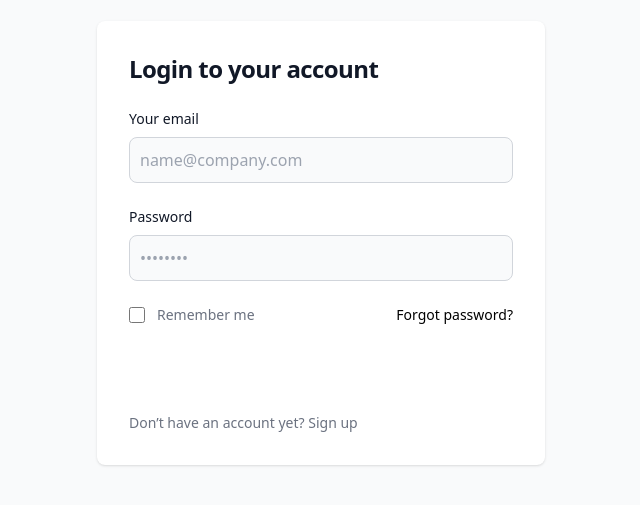
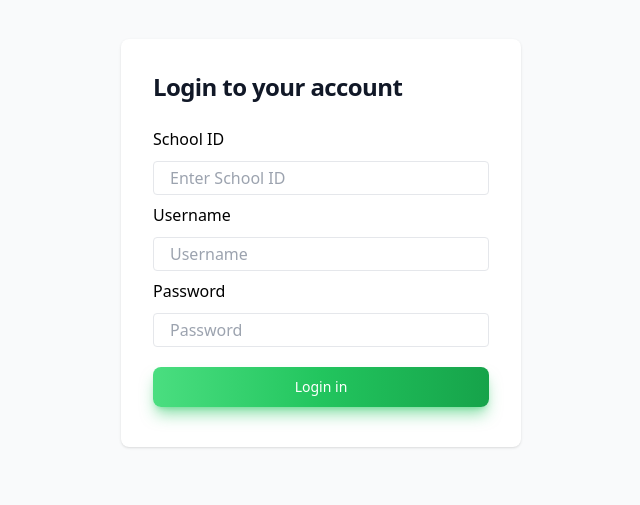
Before and after one commit to SaharaIThelpLine6/SchoolManagementFrontend, a React (Vite) app: page /login in a window 1280 px wide. Shown: the part 157-662 px from the top of the page, without its empty margins (319-959 px from the left). Built offline with nearby package versions, Linux system fonts and the light colour scheme.

Commit message:
redux login function added

```diff
--- a/package.json
+++ b/package.json
@@ -12,7 +12,9 @@
   "dependencies": {
     "@reduxjs/toolkit": "^2.5.0",
     "@tabler/icons-react": "^3.26.0",
+    "axios": "^1.7.9",
     "html-react-parser": "^5.2.2",
+    "js-cookie": "^3.0.5",
     "prop-types": "^15.8.1",
     "react": "^18.3.1",
     "react-crud-icons": "^1.2.3",
--- /dev/null
+++ b/src/features/auth/authSlice.js
@@ -0,0 +1,59 @@
+import { createAsyncThunk, createSlice } from '@reduxjs/toolkit';
+import axios from 'axios';
+
+// Read the token from localStorage (or sessionStorage)
+const token = localStorage.getItem('token');
+
+const initialState = {
+  isAuthenticated: !!token,
+  token: token || null,
+  user: null,
+};
+
+export const verifyToken = createAsyncThunk('auth/verifyToken', async (token, { rejectWithValue }) => {
+  try {
+    const response = await axios.post('http://10.11.13.183:3000/api/users/authenticate', { token });
+    return response.data;
+  } catch (error) {
+    return rejectWithValue(error.response?.data || 'Token verification failed');
+  }
+});
+
+const authSlice = createSlice({
+  name: 'auth',
+  initialState,
+  reducers: {
+    login: (state, action) => {
+      const { token, user } = action.payload;
+      state.isAuthenticated = true;
+      state.token = token;
+      state.user = user;
+
+      localStorage.setItem('token', token);
+    },
+    logout: (state) => {
+      state.isAuthenticated = false;
+      state.token = null;
+      state.user = null;
+      localStorage.removeItem('token');
+    },
+  },
+  extraReducers: (builder) => {
+    builder
+      .addCase(verifyToken.fulfilled, (state, action) => {
+        state.isAuthenticated = true;
+        state.user = action.payload.user;
+      })
+      .addCase(verifyToken.rejected, (state) => {
+        state.isAuthenticated = false;
+        state.token = null;
+        state.user = null;
+        localStorage.removeItem('token');
+      });
+  },
+});
+
+
+
+export const { login, logout } = authSlice.actions;
+export default authSlice.reducer;
--- a/src/pages/AddStudent.jsx
+++ b/src/pages/AddStudent.jsx
@@ -1,5 +1,4 @@
 import { useEffect } from "react";
-import { useDispatch } from "react-redux";
 import { useFormContext } from "react-hook-form";
 import DefaultInput from "../components/Forms/DefaultInput";
 import DefaultSelect from "../components/Forms/DefaultSelect";
@@ -7,7 +6,6 @@ import DefaultSelect from "../components/Forms/DefaultSelect";
 import "flatpickr/dist/flatpickr.css";
 import DatePickerOne from "../components/Forms/DatePicker/DatePickerOne";
 const AddStudent = ({ pageTitle }) => {
-  const dispatch = useDispatch();
 
   const {
     register,
@@ -15,9 +13,6 @@ const AddStudent = ({ pageTitle }) => {
     formState: { errors },
   } = useFormContext();
 
-  useEffect(() => {
-    dispatch({ type: "SET_PAGE_TITLE", payload: pageTitle });
-  }, [pageTitle, dispatch]);
   const onSubmit = (data) => console.log(data)
   return (
     <form onSubmit={handleSubmit(onSubmit)} className="font-lato">
--- a/src/pages/Home.jsx
+++ b/src/pages/Home.jsx
@@ -1,14 +1,9 @@
 import { useEffect } from "react";
-import { useDispatch } from "react-redux";
 
 import TableOne from "../components/Tables/TableOne"
 
 const Home = ({pageTitle}) =>{
-    const dispatch = useDispatch();
 
-  useEffect(() => {
-    dispatch({ type: "SET_PAGE_TITLE", payload: pageTitle });
-  }, [pageTitle, dispatch]);
     return(
         <div>
             <TableOne />
--- a/src/pages/Login.jsx
+++ b/src/pages/Login.jsx
@@ -1,69 +1,64 @@
+import { useFormContext } from "react-hook-form";
+import DefaultInput from "../components/Forms/DefaultInput";
+import { useDispatch } from 'react-redux';
+import { login } from "../features/auth/authSlice";
+import axios from "axios";
+import { useNavigate } from "react-router-dom";
+const Login = () => {
+    const {
+        handleSubmit
+    } = useFormContext();
+    const dispatch = useDispatch()
+    const navigate = useNavigate();
+    const onSubmit = async (data) => {
+        console.log(data);
 
-const Login = () => {
+        try {
+            // Make the POST request to the API
+            const response = await axios.post(
+                'http://10.11.13.183:3000/api/users/login',
+                data,
+                {
+                    headers: {
+                        'Content-Type': 'application/json', // Set content type to JSON
+                    },
+                }
+            );
+            if (response.status === 200) {
+                console.log(response.data.token);
+
+                dispatch(login({ token: response.data.token, user: response.data.user }));
+                navigate('/');
+                console.log('Login successful:', response.data);
+            } else {
+                console.log('Login failed:', response.data);
+            }
+        } catch (error) {
+            console.error('Error during login request:', error);
+        }
+    };
+
     return (
-        <section className="bg-gray-50 dark:bg-gray-900">
+        <section className="bg-gray-50">
             <div className="flex flex-col items-center justify-center px-6 py-8 mx-auto md:h-screen lg:py-0">
-                <div className="w-full bg-white rounded-lg shadow dark:border md:mt-0 sm:max-w-md xl:p-0 dark:bg-gray-800 dark:border-gray-700">
+                <div className="w-full bg-white rounded-lg shadow max-w-[400px]">
                     <div className="p-6 space-y-4 md:space-y-6 sm:p-8">
-                        <h1 className="text-xl font-bold leading-tight tracking-tight text-gray-900 md:text-2xl dark:text-white">
+                        <h1 className="text-xl font-bold leading-tight tracking-tight text-gray-900 md:text-2xl">
                             Login to your account
                         </h1>
-                        <form className="space-y-4 md:space-y-6" action="#">
-                            <div>
-                                <label
-                                    className="block mb-2 text-sm font-medium text-gray-900 dark:text-white"
-                                >
-                                    Your email
-                                </label>
-                                <input
-                                    type="email"
-                                    name="email"
-                                    id="email"
-                                    className="bg-gray-50 border border-gray-300 text-gray-900 rounded-lg focus:ring-primary-600 focus:border-primary-600 block w-full p-2.5 dark:bg-gray-700 dark:border-gray-600 dark:placeholder-gray-400 dark:text-white dark:focus:ring-blue-500 dark:focus:border-blue-500"
-                                    placeholder="name@company.com"
-                                    required=""
-                                />
+                        <form onSubmit={handleSubmit(onSubmit)}>
+                            <div className="space-y-2 md:space-y-2">
+                                <DefaultInput label={"School ID"} type={'number'} placeholder={"Enter School ID"} registerKey={"school_id"} />
+                                <DefaultInput label={"Username"} type={'text'} placeholder={"Username"} registerKey={"username"} />
+                                <DefaultInput label={"Password"} type={'password'} placeholder={"Password"} registerKey={"password"} />
                             </div>
-                            <div>
-                                <label
-                                    className="block mb-2 text-sm font-medium text-gray-900 dark:text-white"
-                                >
-                                    Password
-                                </label>
-                                <input
-                                    type="password"
-                                    name="password"
-                                    id="password"
-                                    placeholder="••••••••"
-                                    className="bg-gray-50 border border-gray-300 text-gray-900 rounded-lg focus:ring-primary-600 focus:border-primary-600 block w-full p-2.5 dark:bg-gray-700 dark:border-gray-600 dark:placeholder-gray-400 dark:text-white dark:focus:ring-blue-500 dark:focus:border-blue-500"
-                                    required=""
-                                />
+
+                            <div className="mt-5">
+                                <button type="submit" className="text-white bg-gradient-to-r from-green-400 via-green-500 to-green-600 hover:bg-gradient-to-br focus:ring-4 focus:outline-none focus:ring-green-300  shadow-lg shadow-green-500/50 font-medium rounded-lg text-sm px-5 py-2.5 text-center mb-2 block w-full ">Login in</button>
                             </div>
-                            <div className="flex items-center justify-between">
-                                <div className="flex items-start">
-                                    <div className="flex items-center h-5">
-                                        <input
-                                            id="remember"
-                                            aria-describedby="remember"
-                                            type="checkbox"
-                                            className="w-4 h-4 border border-gray-300 rounded bg-gray-50 focus:ring-3 focus:ring-primary-300 dark:bg-gray-700 dark:border-gray-600 dark:focus:ring-primary-600 dark:ring-offset-gray-800"
-                                            required=""
-                                        />
-                                    </div>
-                                    <div className="ml-3 text-sm">
-                                        <label
-                                            className="text-gray-500 dark:text-gray-300"
-                                        >
-                                            Remember me
-                                        </label>
-                                    </div>
-                                </div>
-                                <a href="#" className="text-sm font-medium text-primary-600 hover:underline dark:text-primary-500">Forgot password?</a>
-                            </div>
-                            <button type="submit" className="w-full text-white bg-primary-600 hover:bg-primary-700 focus:ring-4 focus:outline-none focus:ring-primary-300 font-medium rounded-lg text-sm px-5 py-2.5 text-center dark:bg-primary-600 dark:hover:bg-primary-700 dark:focus:ring-primary-800">Sign in</button>
-                            <p className="text-sm font-light text-gray-500 dark:text-gray-400">
+                            {/* <p className="text-sm font-light text-gray-500 dark:text-gray-400">
                                 Don’t have an account yet? <a href="#" className="font-medium text-primary-600 hover:underline dark:text-primary-500">Sign up</a>
-                            </p>
+                            </p> */}
                         </form>
                     </div>
                 </div>
--- a/src/pages/UpdateStudent.jsx
+++ b/src/pages/UpdateStudent.jsx
@@ -1,12 +1,6 @@
 import { useEffect } from "react";
-import { useDispatch } from "react-redux";
 
 const UpdateStudent = ({pageTitle}) =>{
-    const dispatch = useDispatch();
-
-  useEffect(() => {
-    dispatch({ type: "SET_PAGE_TITLE", payload: pageTitle });
-  }, [pageTitle, dispatch]);
     return(
         <>{pageTitle}</>
     )
--- a/vite.config.js
+++ b/vite.config.js
@@ -4,4 +4,7 @@ import react from '@vitejs/plugin-react-swc'
 // https://vite.dev/config/
 export default defineConfig({
   plugins: [react()],
+  server:{
+    host: true
+  }
 })
```
Also changed, not shown: src/layout/DefaultLayout.jsx (+22 -5 lines), src/pages/Student.jsx (+15 -13 lines), src/store/store.js (+7 -22 lines).
